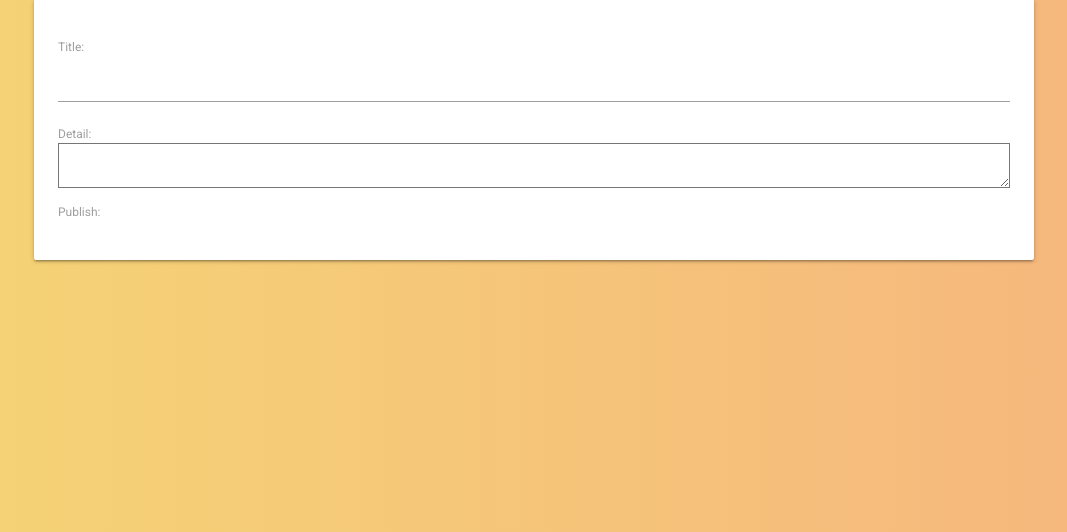
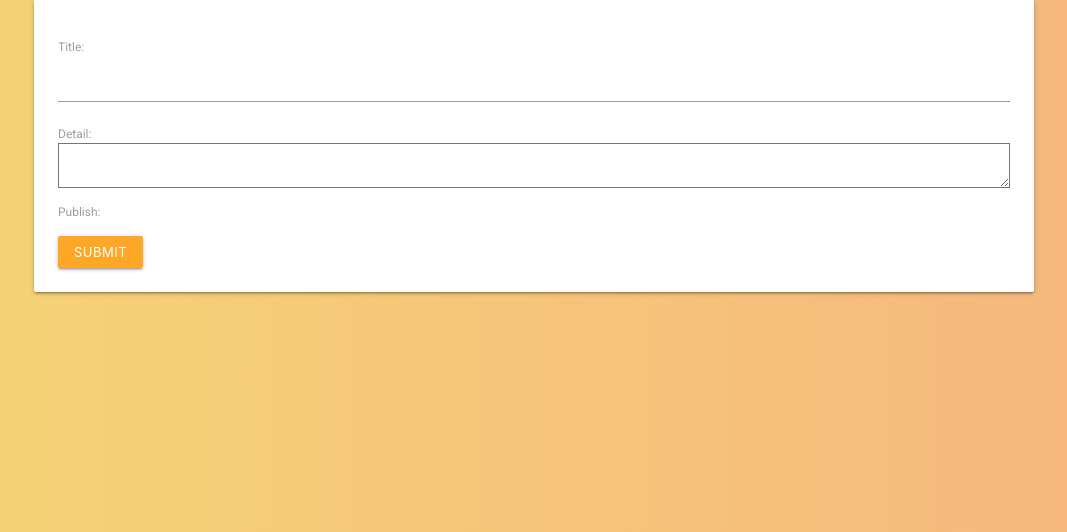
Before and after one commit to freon-lunarion/pinBoard, a Django app: page /blogs/create/ in a window 1280 px wide. Shown: the part 140-672 px from the top of the page, without its empty margins (106-1173 px from the left). Run offline with Django 3.2, Linux system fonts and the light colour scheme; some libraries are stand-ins or nearby versions.

Commit message:
adding submit button for post

```diff
--- a/blogs/templates/blogs/add_post.html
+++ b/blogs/templates/blogs/add_post.html
@@ -1,7 +1,14 @@
 {% extends "./base.html" %}
 
 {% block content %}
-    <div class="card-panel post-container">
-        {{ form.as_p }}
-    </div>
+    <form  method="post">
+        {% csrf_token %}
+        <div class="card-panel post-container">
+            {{ form.as_p }}
+            <button class="waves-effect waves-light btn-small orange lighten-1 modal-trigger">submit</button>
+        </div>
+    </form>
+    <script>
+        document.getElementById('user').value = 1;
+    </script>
 {% endblock %}
```
